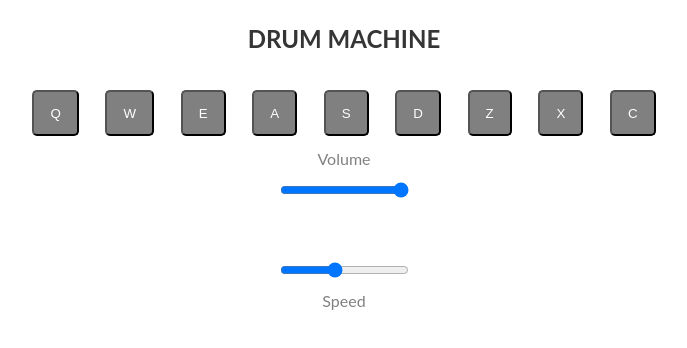
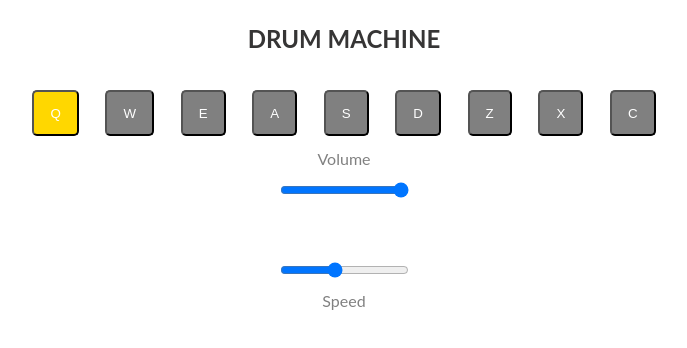
Before and after one commit to PrincessMaggy/drum-machine, a React (Create React App) app: page / in a window 1280 px wide. In both pictures the pointer is over the button 351 px from the left and 113 px from the top of the page. Shown: the top 348 px of the page, without its empty margins (296-983 px from the left). Built offline with nearby package versions, Linux system fonts and the light colour scheme.

Commit message:
changed hover color

```diff
--- a/src/styles/app.scss
+++ b/src/styles/app.scss
@@ -51,7 +51,7 @@ button {
     color: white;
 }
 
-.clear:hover {
+button:hover {
     background-color: gold;
 }
 
```
